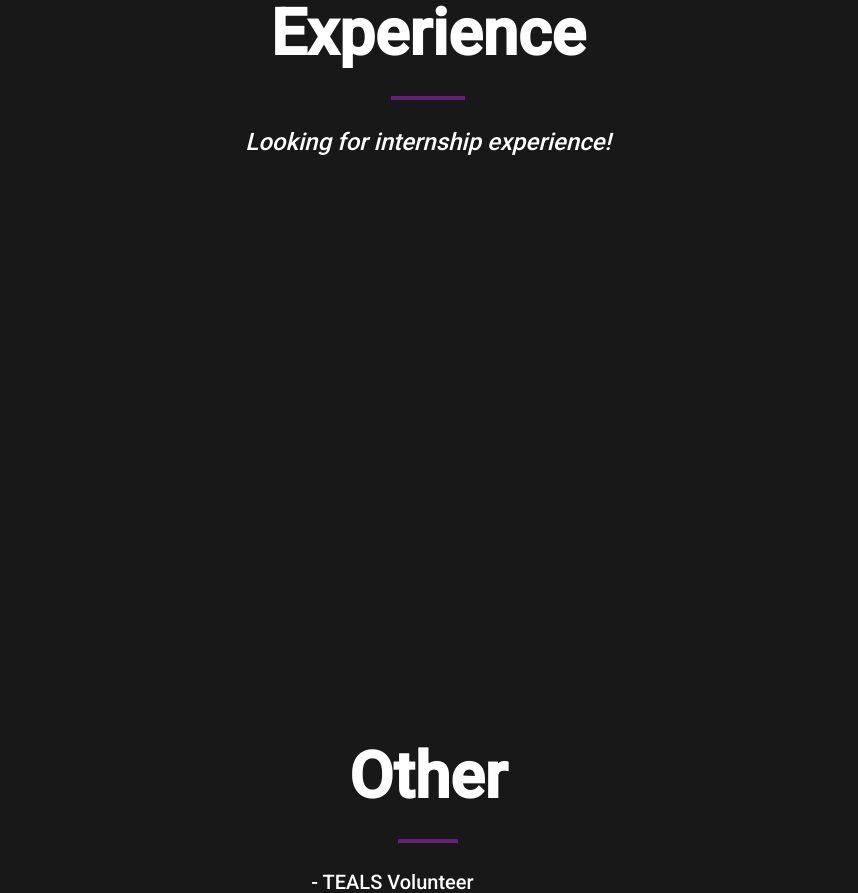
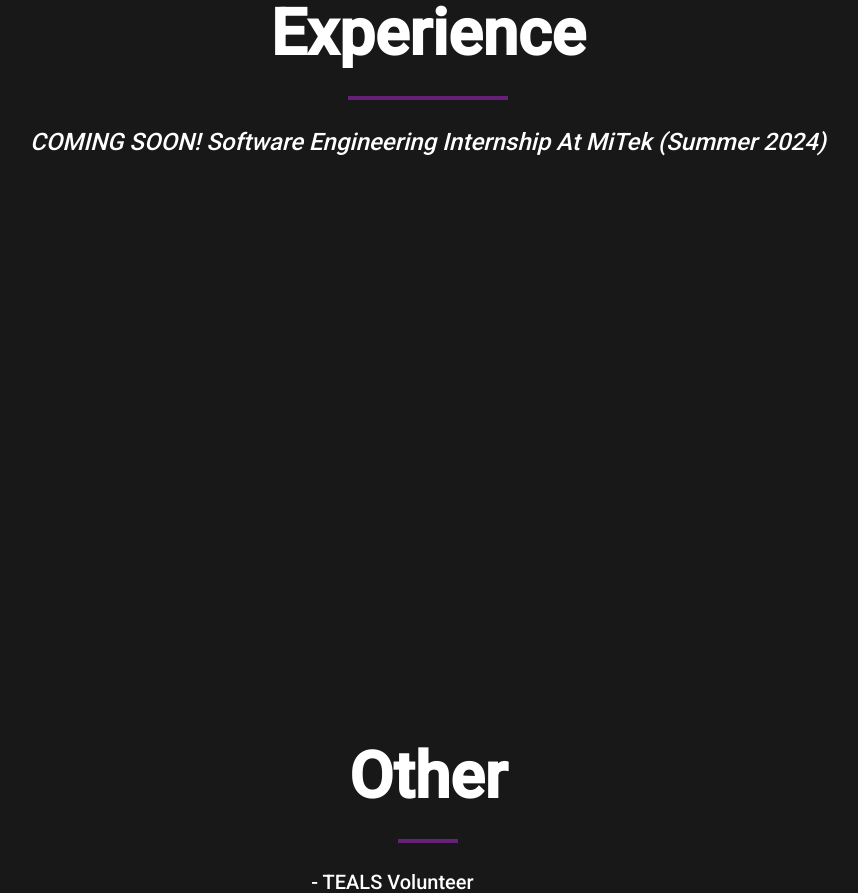
Before and after one commit to CCG226/portfolio, a React (Create React App) app: page / in a window 1280 px wide. Shown: the part 3900-4793 px from the top of the page, without its empty margins (212-1070 px from the left). Built offline with nearby package versions, Linux system fonts and the light colour scheme.

Commit message:
updated experience

```diff
--- a/src/components/Experience.js
+++ b/src/components/Experience.js
@@ -8,7 +8,9 @@ function Experience() {
       <div>&nbsp;</div>
       <div className="line"></div>
       <div>&nbsp;</div>
-      <i className="fs-4">Looking for internship experience!</i>
+      <i className="fs-4">
+        COMING SOON! Software Engineering Internship At MiTek (Summer 2024)
+      </i>
       <ul className="text-center fs-5"></ul>
     </div>
   );
```
